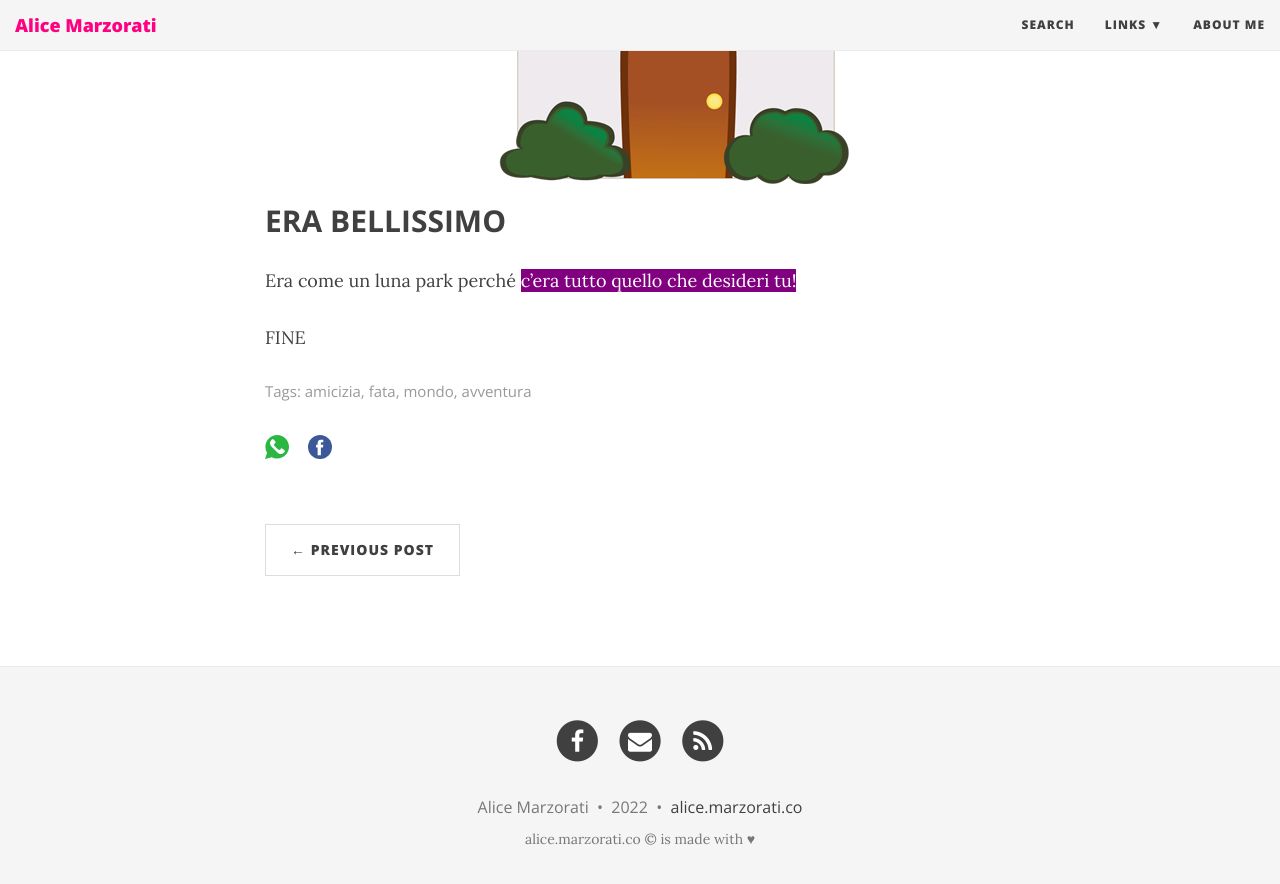
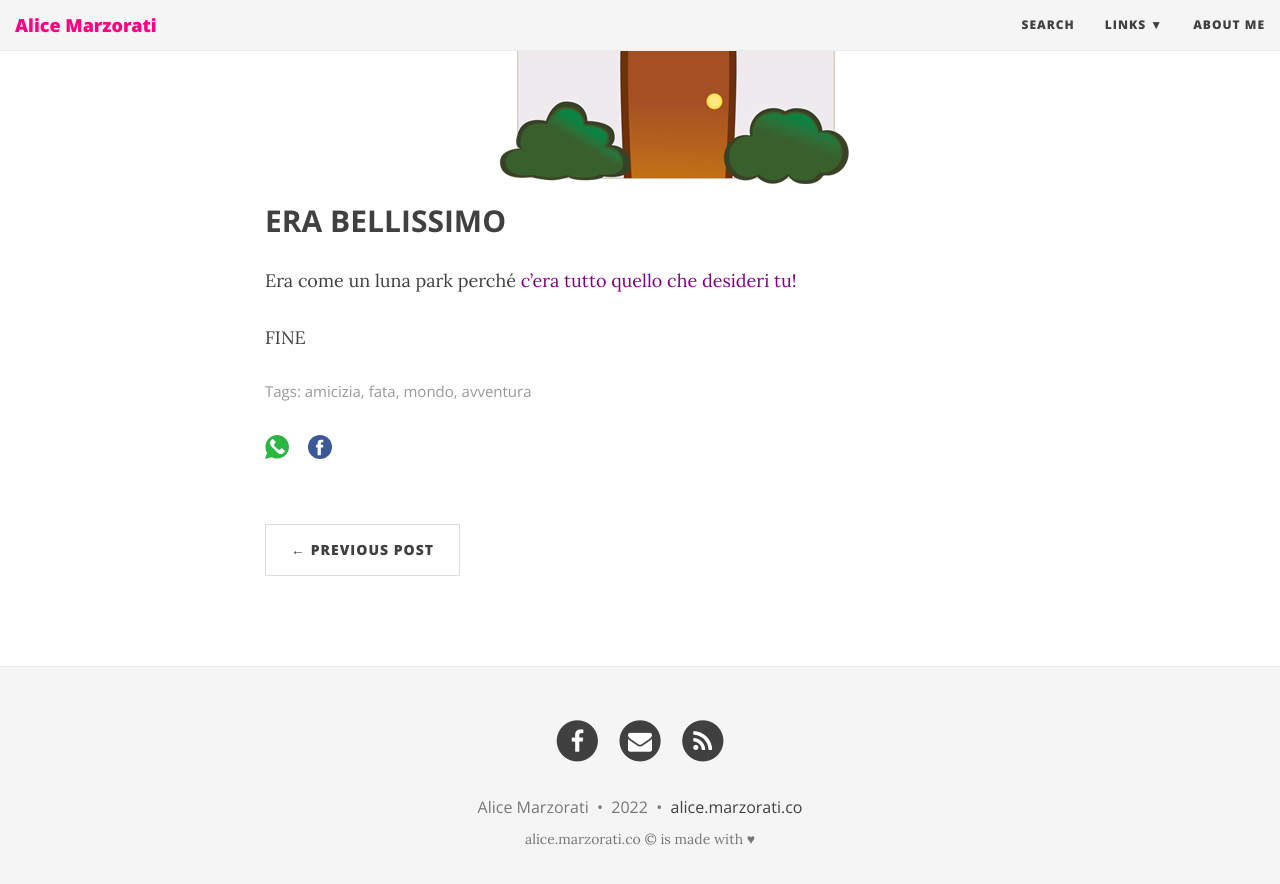
Before and after one commit to marste/Alice, a Jekyll site: the page built from _posts/2022-03-21-una-avventura-speciale.md, in a window 1280 px wide and 900 px high, scrolled down 753 px. Shown: the top 884 px of the window. Built offline with Jekyll 4.4.1, drawn with Linux system fonts in a browser that asks for light colours; nearby versions of some CDN libraries.

```diff
--- a/_posts/2022-03-21-una-avventura-speciale.md
+++ b/_posts/2022-03-21-una-avventura-speciale.md
@@ -20,6 +20,6 @@
 <center><img src="https://alice.marzorati.co/img/post/casa.png" alt="amicizia"></center>
 
 ## **ERA BELLISSIMO**
-Era come un luna park perché <span style="background-color:purple;color:white">c’era tutto quello che desideri tu!</span>
+Era come un luna park perché <span style="color:purple">c’era tutto quello che desideri tu!</span>
 
 FINE
```
